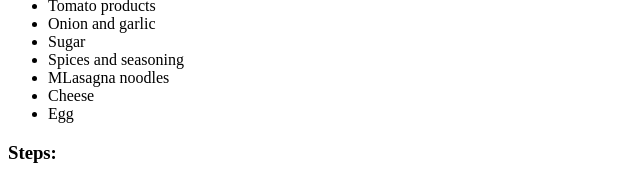
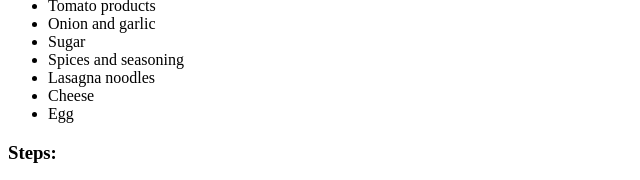
Before and after one commit to Dakas1/odin-recipes, a plain HTML site: page recipes/lasagna.html in a window 1280 px wide. Shown: the part 516-696 px from the top of the page, 0-640 px from the left. Drawn offline with Linux system fonts and the light colour scheme.

Commit message:
modified:   recipes/lasagna.html

```diff
--- a/recipes/lasagna.html
+++ b/recipes/lasagna.html
@@ -15,7 +15,7 @@
        <li>Onion and garlic</li>
        <li>Sugar</li>
        <li>Spices and seasoning</li>
-       <li>MLasagna noodles</li>
+       <li>Lasagna noodles</li>
        <li>Cheese</li>
        <li>Egg</li>
     </ul>
```
